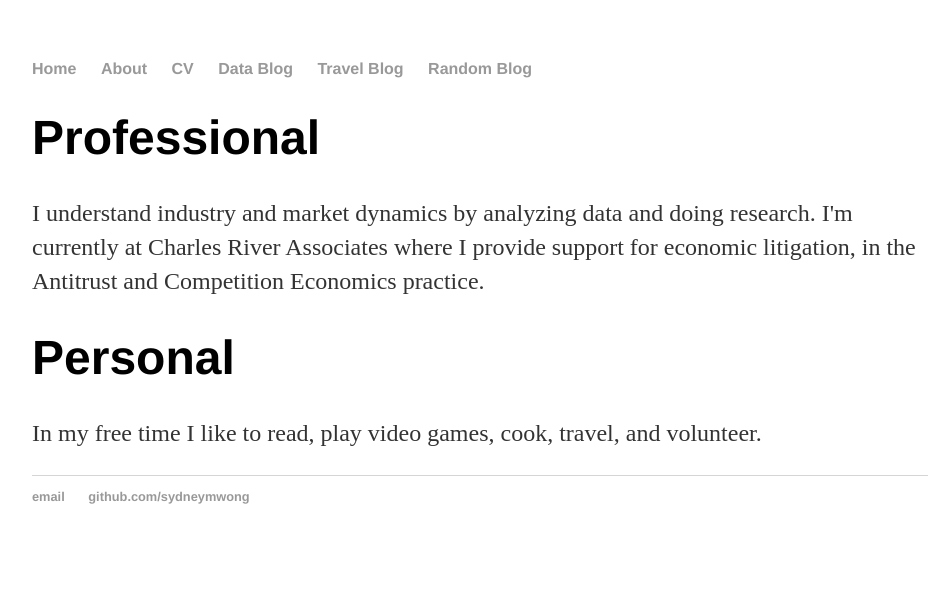
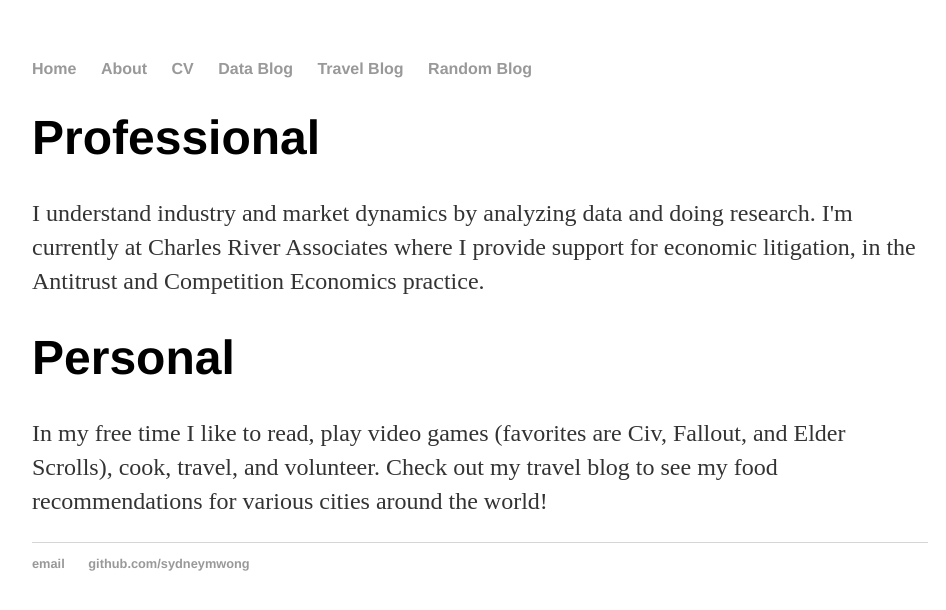
Before and after one commit to sydneymwong/sydneymwong.github.io, a Jekyll site: the page built from about/index.html, in a window 1280 px wide. Shown: the top 610 px of the page, without its empty margins (160-1106 px from the left). Built offline with Jekyll 4.4.1, drawn with Linux system fonts in a browser that asks for light colours.

Commit message:
update about

```diff
--- a/about/index.html
+++ b/about/index.html
@@ -9,5 +9,5 @@ title: About Sydney Wong
 
 <div class="blurb">
 	<h1>Personal</h1>
-  <p>In my free time I like to read, play video games, cook, travel, and volunteer. </p>
+  <p>In my free time I like to read, play video games (favorites are Civ, Fallout, and Elder Scrolls), cook, travel, and volunteer.  Check out my travel blog to see my food recommendations for various cities around the world! </p>
 </div><!-- /.blurb -->
```
